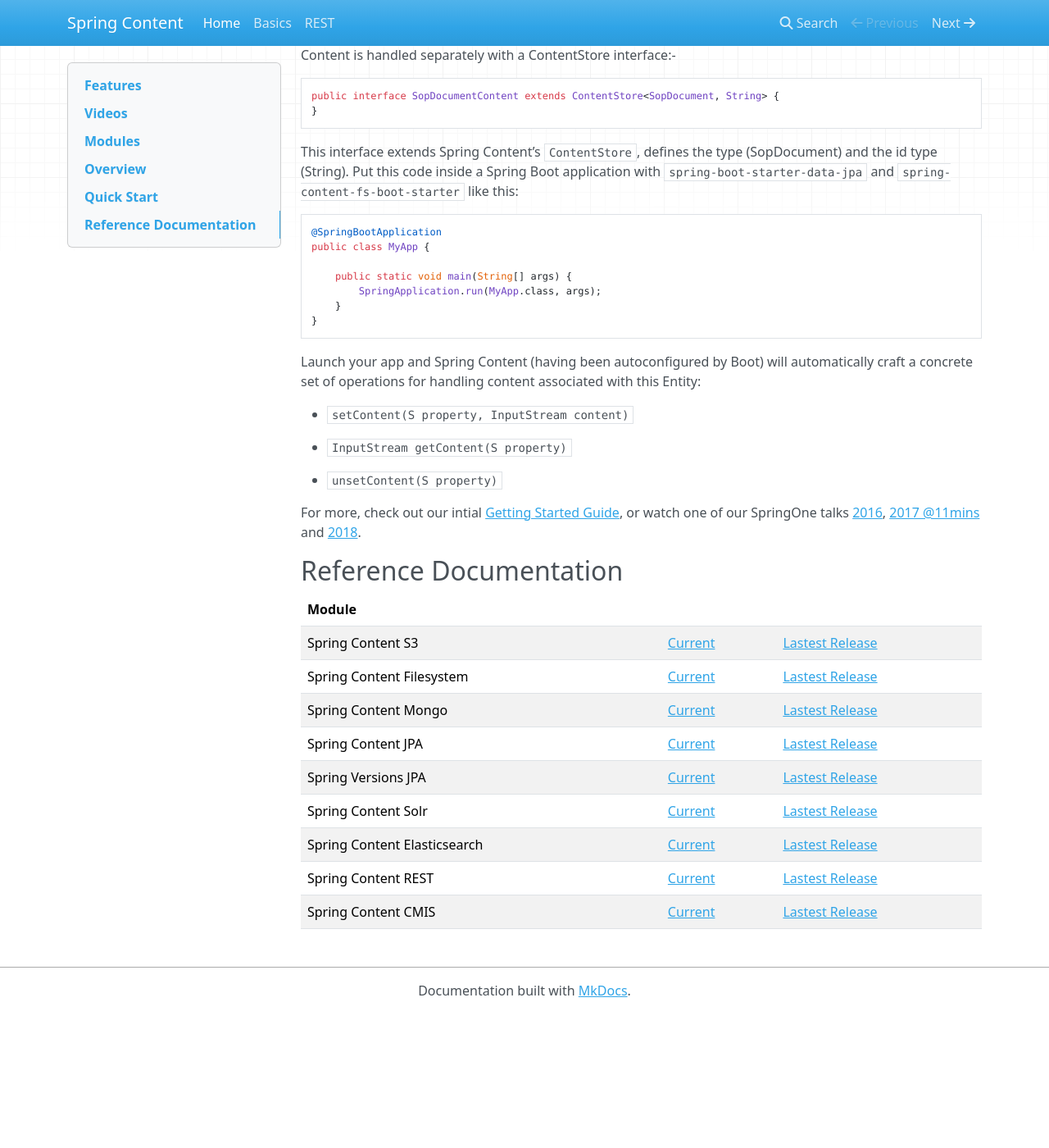
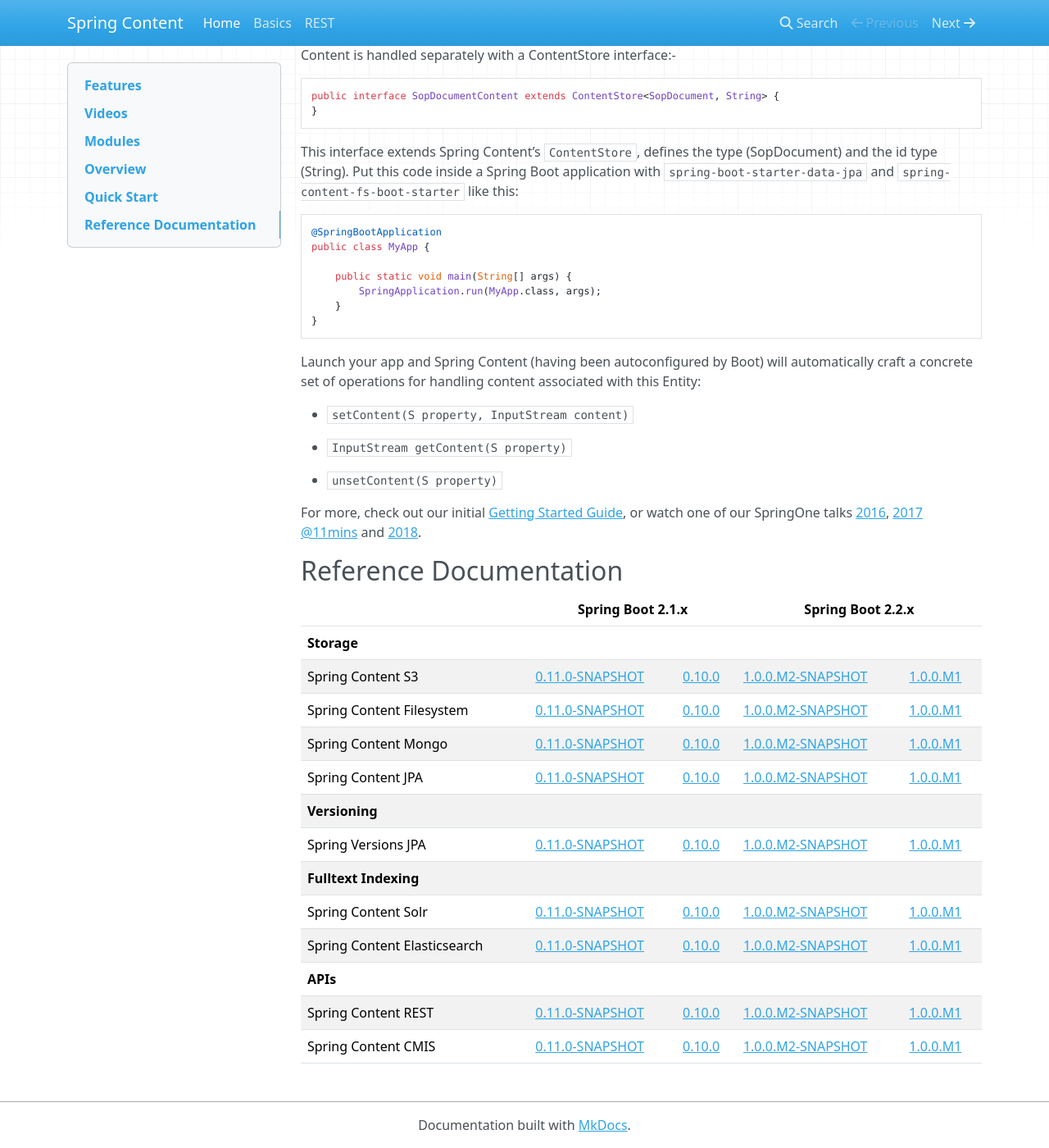
Before and after one commit to paulcwarren/spring-content-docs, an MkDocs documentation site: the page built from docs/index.md, in a window 1280 px wide and 1400 px high, scrolled down 1970 px. Shown: the whole window at 82% size. Built offline with MkDocs 1.6.1, drawn with Linux system fonts in a browser that asks for light colours; nearby versions of some CDN libraries; old or Windows-style settings are respelled for this version of MkDocs; before the commit the page ends 3206 px from its top, so only the background shows below that.

Commit message:
Convert Reference Documentation tablt to HTML for more flexibility with layout options

```diff
--- a/docs/index.md
+++ b/docs/index.md
@@ -121,18 +121,93 @@ Launch your app and Spring Content (having been autoconfigured by Boot) will aut
 
 - `unsetContent(S property)`
 
-For more, check out our intial [Getting Started Guide](spring-content-fs-docs.md), or watch one of our SpringOne talks [2016](https://bit.ly/springone-vid), [2017 @11mins](https://www.youtube.com/watch?v=YtNvHTwHhRY) and [2018](https://www.youtube.com/watch?v=qyIMHWR40eA&t=52s).
+For more, check out our initial [Getting Started Guide](spring-content-fs-docs.md), or watch one of our SpringOne talks [2016](https://bit.ly/springone-vid), [2017 @11mins](https://www.youtube.com/watch?v=YtNvHTwHhRY) and [2018](https://www.youtube.com/watch?v=qyIMHWR40eA&t=52s).
 
 ## Reference Documentation
 
-| Module  |   |   |
-|---|---|---|
-| Spring Content S3 | [Current](refs/snapshot/s3-index.html)  | [Lastest Release](refs/release/s3-index.html)  |
-| Spring Content Filesystem | [Current](refs/snapshot/fs-index.html)  |  [Lastest Release](refs/release/fs-index.html) |
-| Spring Content Mongo  | [Current](refs/snapshot/mongo-index.html)  | [Lastest Release](refs/release/mongo-index.html)  |
-| Spring Content JPA  | [Current](refs/snapshot/jpa-index.html)  | [Lastest Release](refs/release/jpa-index.html)  |
-| Spring Versions JPA  | [Current](refs/snapshot/jpaversions-index.html)  | [Lastest Release](refs/release/jpaversions-index.html)  |
-| Spring Content Solr  | [Current](refs/snapshot/solr-index.html)  | [Lastest Release](refs/release/solr-index.html)  |
-| Spring Content Elasticsearch  | [Current](refs/snapshot/elasticsearch-index.html)  | [Lastest Release](refs/release/elasticsearch-index.html)  |
-| Spring Content REST  | [Current](refs/snapshot/rest-index.html)  | [Lastest Release](refs/release/rest-index.html) |
-| Spring Content CMIS  | [Current](refs/snapshot/cmis-index.html)  | [Lastest Release](refs/release/cmis-index.html) |
+<table width=100%>
+    <thead>
+        <tr>
+            <th></th>
+            <th colspan=2 style="text-align:center">Spring Boot 2.1.x</th>
+            <th colspan=2 style="text-align:center">Spring Boot 2.2.x</th>
+        </tr>
+        <tr>
+            <th colspan=5>Storage</th>
+        </tr>
+    </thead>
+    <tbody>
+        <tr>
+            <td>Spring Content S3</td>
+            <td><a href="refs/snapshot/master/s3-index.html">0.11.0-SNAPSHOT</a></td>
+            <td><a href="refs/release/s3-index.html">0.10.0</a></td>
+            <td><a href="refs/snapshot/1.0.x/s3-index.html">1.0.0.M2-SNAPSHOT</a></td>
+            <td><a href="refs/release/1.0.0.M1/s3-index.html">1.0.0.M1</a></td>
+        </tr>
+        <tr>
+            <td>Spring Content Filesystem</td>
+            <td><a href="refs/snapshot/master/fs-index.html">0.11.0-SNAPSHOT</a></td>
+            <td><a href="refs/release/fs-index.html">0.10.0</a></td>
+            <td><a href="refs/snapshot/1.0.x/fs-index.html">1.0.0.M2-SNAPSHOT</a></td>
+            <td><a href="refs/release/1.0.0.M1/fs-index.html">1.0.0.M1</a></td>
+        </tr>
+        <tr>
+            <td>Spring Content Mongo</td>
+            <td><a href="refs/snapshot/master/mongo-index.html">0.11.0-SNAPSHOT</a></td>
+            <td><a href="refs/release/mongo-index.html">0.10.0</a></td>
+            <td><a href="refs/snapshot/1.0.x/mongo-index.html">1.0.0.M2-SNAPSHOT</a></td>
+            <td><a href="refs/release/1.0.0.M1/mongo-index.html">1.0.0.M1</a></td>
+        </tr>
+        <tr>
+            <td>Spring Content JPA</td>
+            <td><a href="refs/snapshot/master/jpa-index.html">0.11.0-SNAPSHOT</a></td>
+            <td><a href="refs/release/jpa-index.html">0.10.0</a></td>
+            <td><a href="refs/snapshot/1.0.x/jpa-index.html">1.0.0.M2-SNAPSHOT</a></td>
+            <td><a href="refs/release/1.0.0.M1/jpa-index.html">1.0.0.M1</a></td>
+        </tr>
+        <tr>
+            <th colspan=5>Versioning</th>
+        </tr>
+        <tr>
+            <td>Spring Versions JPA</td>
+            <td><a href="refs/snapshot/master/jpaversions-index.html">0.11.0-SNAPSHOT</a></td>
+            <td><a href="refs/release/jpaversion-index.html">0.10.0</a></td>
+            <td><a href="refs/snapshot/1.0.x/jpaversions-index.html">1.0.0.M2-SNAPSHOT</a></td>
+            <td><a href="refs/release/1.0.0.M1/jpaversions-index.html">1.0.0.M1</a></td>
+        </tr>
+        <tr>
+            <th colspan=5>Fulltext Indexing</th>
+        </tr>
+        <tr>
+            <td>Spring Content Solr</td>
+            <td><a href="refs/snapshot/master/solr-index.html">0.11.0-SNAPSHOT</a></td>
+            <td><a href="refs/release/solr-index.html">0.10.0</a></td>
+            <td><a href="refs/snapshot/1.0.x/solr-index.html">1.0.0.M2-SNAPSHOT</a></td>
+            <td><a href="refs/release/1.0.0.M1/solr-index.html">1.0.0.M1</a></td>
+        </tr>
+        <tr>
+            <td>Spring Content Elasticsearch</td>
+            <td><a href="refs/snapshot/master/elasticsearch-index.html">0.11.0-SNAPSHOT</a></td>
+            <td><a href="refs/release/elasticsearch-index.html">0.10.0</a></td>
+            <td><a href="refs/snapshot/1.0.x/elasticsearch-index.html">1.0.0.M2-SNAPSHOT</a></td>
+            <td><a href="refs/release/1.0.0.M1/elasticsearch-index.html">1.0.0.M1</a></td>
+        </tr>
+        <tr>
+            <th colspan=5>APIs</th>
+        </tr>
+        <tr>
+            <td>Spring Content REST</td>
+            <td><a href="refs/snapshot/master/rest-index.html">0.11.0-SNAPSHOT</a></td>
+            <td><a href="refs/release/rest-index.html">0.10.0</a></td>
+            <td><a href="refs/snapshot/1.0.x/rest-index.html">1.0.0.M2-SNAPSHOT</a></td>
+            <td><a href="refs/release/1.0.0.M1/rest-index.html">1.0.0.M1</a></td>
+        </tr>
+        <tr>
+            <td>Spring Content CMIS</td>
+            <td><a href="refs/snapshot/master/cmis-index.html">0.11.0-SNAPSHOT</a></td>
+            <td><a href="refs/release/cmis-index.html">0.10.0</a></td>
+            <td><a href="refs/snapshot/1.0.x/cmis-index.html">1.0.0.M2-SNAPSHOT</a></td>
+            <td><a href="refs/release/1.0.0.M1/cmis-index.html">1.0.0.M1</a></td>
+        </tr>
+    </tbody>
+</table>
```
